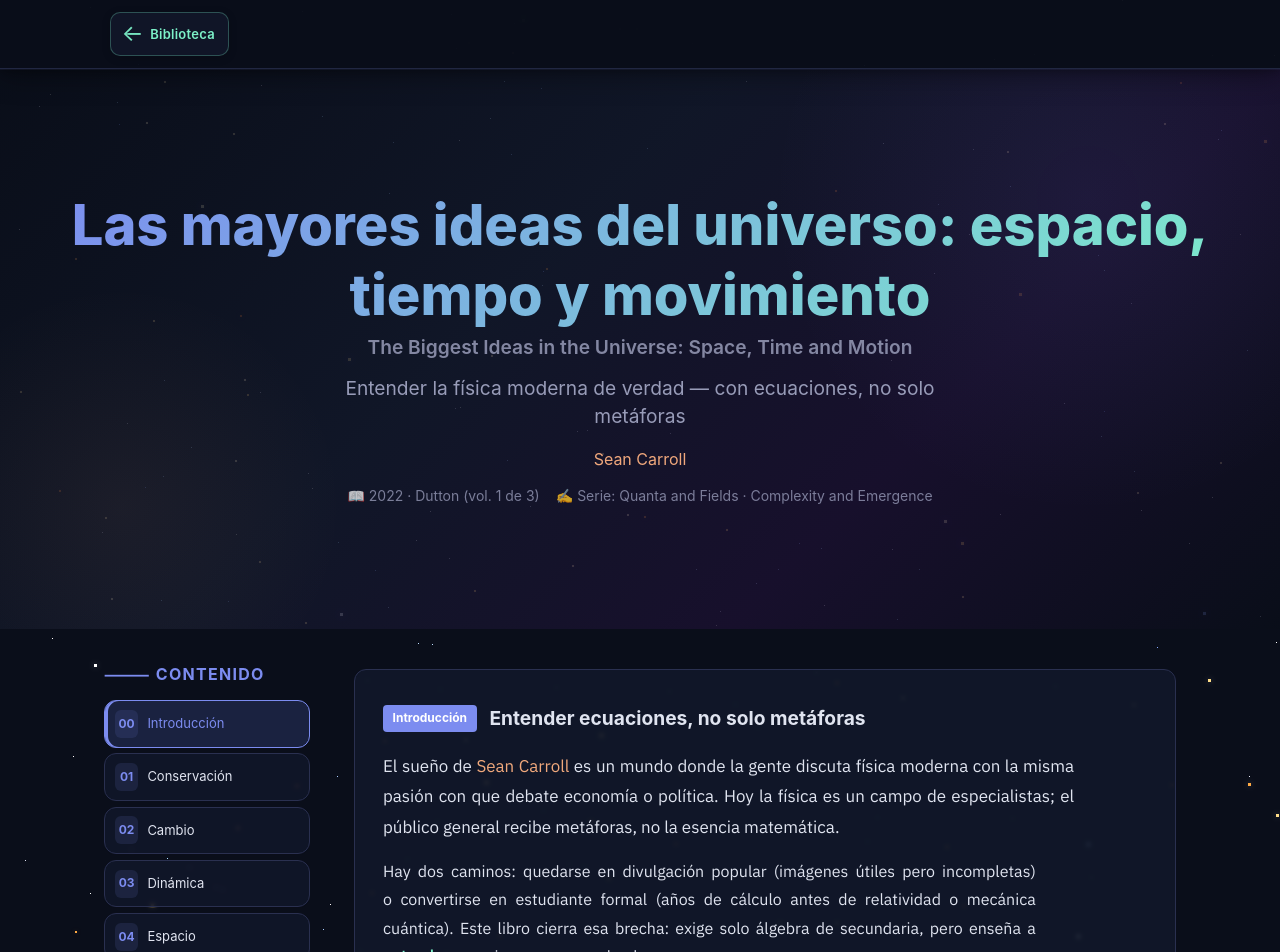
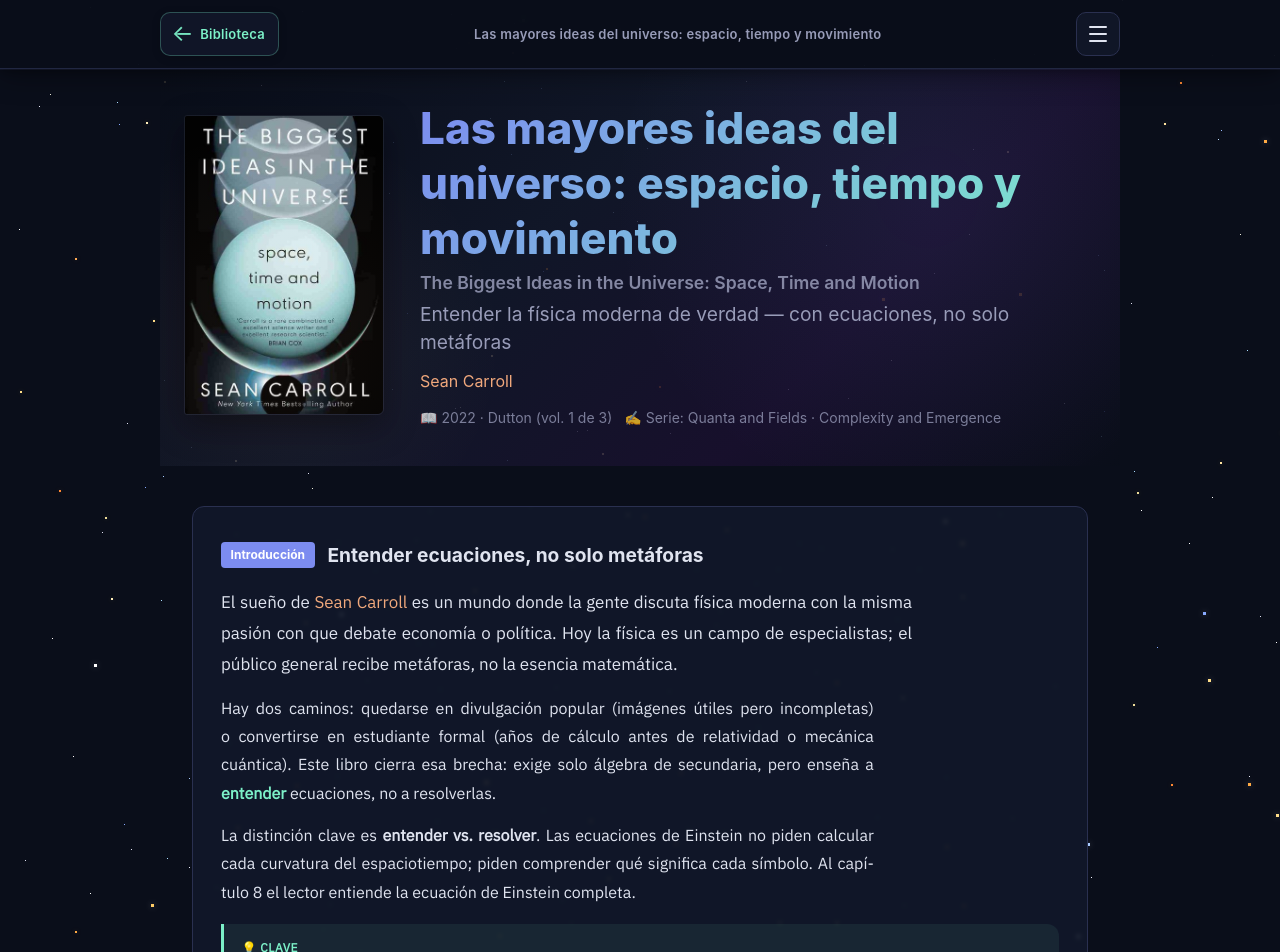
Before and after one commit to LucasJappert/memorable-summaries, a Vue app: page /libro/biggest-ideas-universe#prefacio in a window 1280 px wide. Shown: the top 952 px of the page. Built offline with nearby package versions, Linux system fonts and the light colour scheme.

Commit message:
Mejorar layout desktop: portada en hero, ancho responsive y menú único.
Elimina sidebar de capítulos; navegación por drawer en todos los viewports y contenido a ancho completo con título en el header.

Co-authored-by: Cursor <cursoragent@cursor.com>

```diff
--- a/src/assets/styles.css
+++ b/src/assets/styles.css
@@ -12,6 +12,7 @@
     --gutter: 1rem;
     --gutter-left: max(var(--gutter), env(safe-area-inset-left, 0px));
     --gutter-right: max(var(--gutter), env(safe-area-inset-right, 0px));
+    --layout-max: 720px;
     --font-ui: -apple-system, BlinkMacSystemFont, 'Segoe UI', system-ui, sans-serif;
     --font-read: 'IBM Plex Sans', var(--font-ui);
   }
@@ -493,11 +494,14 @@
     align-items: center;
     justify-content: space-between;
     gap: 0.75rem;
-    max-width: 1060px;
+    max-width: var(--layout-max);
     margin: 0 auto;
     min-height: 44px;
     padding: 0.65rem var(--gutter-right) 0.65rem var(--gutter-left);
     box-sizing: content-box;
+  }
+  .site-header__book-title {
+    display: none;
   }
   .site-header__start {
     display: flex;
@@ -814,9 +818,9 @@
     z-index: 2;
     display: grid;
     grid-template-columns: 1fr;
-    max-width: 800px;
+    max-width: var(--layout-max);
     margin: 0 auto;
-    padding: 0 var(--gutter);
+    padding: 0 var(--gutter-left) 2rem var(--gutter-right);
   }
   .page-layout__main {
     min-width: 0;
@@ -832,6 +836,22 @@
     text-align: center;
     padding: 0.5rem 0 1.25rem;
     background: linear-gradient(135deg, rgba(10,14,26,0.85) 0%, rgba(18,24,43,0.85) 40%, rgba(26,16,48,0.85) 70%, rgba(10,14,26,0.85) 100%);
+  }
+  .hero__cover {
+    display: none;
+    flex-shrink: 0;
+  }
+  .hero__cover .cover-art {
+    width: 100%;
+    box-shadow:
+      0 12px 32px rgba(0, 0, 0, 0.42),
+      inset 3px 0 12px rgba(255, 255, 255, 0.08),
+      inset -1px 0 0 rgba(0, 0, 0, 0.18);
+  }
+  .hero__body {
+    position: relative;
+    z-index: 1;
+    min-width: 0;
   }
   .hero::before {
     content: '';
@@ -1352,7 +1372,7 @@
   .library {
     position: relative;
     z-index: 2;
-    max-width: 720px;
+    max-width: var(--layout-max);
     margin: 0 auto;
     padding: 0.75rem var(--gutter-left) 2.5rem var(--gutter-right);
   }
@@ -1697,13 +1717,105 @@
   }
 
   @media (min-width: 1024px) {
+    :root {
+      --layout-max: 1180px;
+      --gutter: 1.5rem;
+    }
+
+    .site-header__book-title {
+      display: block;
+      flex: 1;
+      min-width: 0;
+      margin: 0;
+      padding: 0 1rem;
+      text-align: center;
+      font-size: 0.8125rem;
+      font-weight: 600;
+      letter-spacing: 0.02em;
+      color: var(--text2);
+      white-space: nowrap;
+      overflow: hidden;
+      text-overflow: ellipsis;
+    }
+
     .library-shelf {
       grid-template-columns: repeat(5, minmax(0, 1fr));
       gap: 1.25rem 1rem;
     }
+
+    .page-layout {
+      grid-template-columns: 1fr;
+      max-width: var(--layout-max);
+      padding: 0 1.5rem 2.5rem;
+    }
+
+    .nav-drawer__panel {
+      width: min(420px, 38vw);
+      max-width: 420px;
+    }
+
+    .concept-grid {
+      grid-template-columns: repeat(3, 1fr);
+    }
+
+    .figures {
+      grid-template-columns: repeat(3, 1fr);
+    }
+
+    .hero {
+      gap: 2.75rem;
+      padding: 2.25rem 1.5rem 2.5rem;
+    }
+
+    .hero__cover {
+      width: clamp(160px, 14vw, 220px);
+    }
+
+    .hero::before {
+      width: 50vw;
+      height: 50vw;
+      top: -15vw;
+      right: -10vw;
+    }
+    .hero::after {
+      width: 35vw;
+      height: 35vw;
+      bottom: -8vw;
+      left: -8vw;
+    }
+  }
+
+  @media (min-width: 1280px) {
+    :root {
+      --layout-max: 1280px;
+    }
+
+    .hero {
+      padding: 2.5rem 2rem 3rem;
+    }
+
+    .page-layout {
+      padding: 0 2rem 3rem;
+    }
+
+    .section p,
+    .section .content-list {
+      max-width: 72ch;
+    }
+  }
+
+  @media (min-width: 1400px) {
+    .library-shelf {
+      grid-template-columns: repeat(6, minmax(0, 1fr));
+    }
   }
 
   @media (min-width: 768px) {
+    :root {
+      --layout-max: 960px;
+      --gutter: 1.25rem;
+    }
+
     .reading-progress {
       height: 3px;
     }
@@ -1719,9 +1831,23 @@
     }
 
     .hero {
-      min-height: 65vh;
-      padding: 2rem 1.5rem;
-      justify-content: center;
+      flex-direction: row;
+      align-items: center;
+      gap: 2.25rem;
+      max-width: var(--layout-max);
+      margin: 0 auto;
+      min-height: unset;
+      padding: 2rem 1.5rem 2.25rem;
+      text-align: left;
+    }
+
+    .hero__cover {
+      display: block;
+      width: clamp(132px, 16vw, 200px);
+    }
+
+    .hero__body {
+      flex: 1;
     }
 
     .hero__title {
@@ -1731,12 +1857,12 @@
 
     .hero__title-es,
     .hero__title-main:not(.hero__title-main--original) {
-      font-size: clamp(2rem, 6vw, 3.5rem);
+      font-size: clamp(1.75rem, 4vw, 2.75rem);
       font-weight: 800;
     }
 
     .hero__title-main--original {
-      font-size: clamp(0.95rem, 2vw, 1.2rem);
+      font-size: clamp(0.9rem, 1.8vw, 1.1rem);
       font-weight: 600;
       opacity: 0.85;
       margin-top: 0.35rem;
@@ -1748,7 +1874,8 @@
     .hero .subtitle {
       color: var(--text2);
       opacity: 1;
-      margin: 0.5rem auto 1rem;
+      margin: 0.5rem 0 0.75rem;
+      max-width: none;
     }
 
     .hero .author {
@@ -1760,13 +1887,14 @@
     .hero .meta {
       flex-direction: row;
       flex-wrap: wrap;
-      justify-content: center;
+      justify-content: flex-start;
       gap: 0;
+      align-items: flex-start;
     }
 
     .hero .meta span {
       display: inline-block;
-      margin: 0 0.5rem;
+      margin: 0 0.75rem 0 0;
       color: var(--text2);
       opacity: 1;
     }
@@ -1791,93 +1919,6 @@
     .section p.lead {
       font-size: 1.06rem;
       line-height: 1.82;
-    }
-  }
-
-  @media (min-width: 1024px) {
-    .site-header__menu-btn {
-      display: none;
-    }
-
-    .page-layout {
-      grid-template-columns: 210px 1fr;
-      max-width: 1060px;
-      gap: 0 2.5rem;
-      padding: 0 1.5rem 2rem;
-      align-items: start;
-    }
-
-    .page-layout__sidebar .toc {
-      position: sticky;
-      top: 4.25rem;
-      max-height: calc(100vh - 5rem);
-      overflow-y: auto;
-      margin: 2rem 0 0;
-      padding-right: 0.25rem;
-      scrollbar-width: thin;
-      scrollbar-color: var(--border) transparent;
-    }
-
-    .page-layout__sidebar .toc-grid {
-      grid-template-columns: 1fr;
-      gap: 0.35rem;
-    }
-
-    .page-layout__sidebar .toc-item {
-      font-size: 0.8125rem;
-      padding: 0.55rem 0.65rem;
-      min-height: 40px;
-    }
-
-    .page-layout__sidebar .toc-num {
-      font-size: 0.75rem;
-      min-width: 1.4rem;
-    }
-
-    .page-layout__sidebar .toc-item--active {
-      box-shadow: inset 3px 0 0 var(--accent);
-    }
-
-    .toc-item--collapsed {
-      display: flex;
-    }
-
-    .toc-expand {
-      display: none;
-    }
-
-    .toc-chevron {
-      display: none;
-    }
-
-    .concept-grid {
-      grid-template-columns: repeat(3, 1fr);
-    }
-
-    .figures {
-      grid-template-columns: repeat(3, 1fr);
-    }
-
-    .hero::before {
-      width: 50vw;
-      height: 50vw;
-      top: -15vw;
-      right: -10vw;
-    }
-    .hero::after {
-      width: 35vw;
-      height: 35vw;
-      bottom: -8vw;
-      left: -8vw;
-    }
-  }
-
-  @media (min-width: 1280px) {
-    .page-layout {
-      max-width: 1120px;
-    }
-    .hero {
-      min-height: 70vh;
     }
   }
 
@@ -1896,31 +1937,6 @@
 
     .page-layout {
       padding: 0;
-    }
-
-    .page-layout__sidebar .toc {
-      margin: 0.5rem 0 0.85rem;
-    }
-
-    .toc__heading {
-      padding: 0 var(--gutter-left);
-    }
-
-    .toc-grid {
-      gap: 0.35rem;
-    }
-
-    .toc-item {
-      gap: 0.6rem;
-      padding: 0.75rem var(--gutter-right) 0.75rem var(--gutter-left);
-      border-radius: 0;
-      border-left: none;
-      border-right: none;
-    }
-
-    .toc-expand {
-      width: auto;
-      margin: 0.5rem var(--gutter-left);
     }
 
     .container .section {
--- a/src/components/HeroSection.vue
+++ b/src/components/HeroSection.vue
@@ -1,11 +1,17 @@
 <script setup lang="ts">
 import type { BookMeta } from '../types/book'
+import CoverArt from './CoverArt.vue'
 
-defineProps<{ meta: BookMeta }>()
+defineProps<{ meta: BookMeta; slug: string }>()
 </script>
 
 <template>
   <header class="hero">
+    <div class="hero__cover" aria-hidden="true">
+      <CoverArt :slug="slug" :meta="meta" />
+    </div>
+
+    <div class="hero__body">
       <h1 class="hero__title">
         <span v-if="meta.titleEs" class="hero__title-es">{{ meta.titleEs }}</span>
         <span
@@ -21,5 +27,6 @@ defineProps<{ meta: BookMeta }>()
         <span v-for="item in meta.meta" :key="item">{{ item }}</span>
       </p>
       <a href="#contenido" class="hero__cta">Ver capítulos ↓</a>
+    </div>
   </header>
 </template>
--- a/src/components/SiteHeader.vue
+++ b/src/components/SiteHeader.vue
@@ -6,7 +6,10 @@ import { useActiveSection } from '../composables/useActiveSection'
 import { useScrollHeader } from '../composables/useScrollHeader'
 import BrandLogo from './BrandLogo.vue'
 
-const props = defineProps<{ toc?: TocItem[] }>()
+const props = defineProps<{
+  toc?: TocItem[]
+  bookTitle?: string
+}>()
 
 const route = useRoute()
 const isBookPage = computed(() => route.name === 'book')
@@ -85,6 +88,14 @@ onUnmounted(() => {
         </RouterLink>
       </div>
 
+      <p
+        v-if="isBookPage && bookTitle"
+        class="site-header__book-title"
+        :title="bookTitle"
+      >
+        {{ bookTitle }}
+      </p>
+
       <button
         v-if="hasToc"
         type="button"
--- a/src/views/BookView.vue
+++ b/src/views/BookView.vue
@@ -4,7 +4,6 @@ import { getBookBySlug } from '../books/catalog'
 import ReadingProgress from '../components/ReadingProgress.vue'
 import SiteHeader from '../components/SiteHeader.vue'
 import HeroSection from '../components/HeroSection.vue'
-import TableOfContents from '../components/TableOfContents.vue'
 import BookSection from '../components/BookSection.vue'
 import ConceptGrid from '../components/ConceptGrid.vue'
 import Timeline from '../components/Timeline.vue'
@@ -14,6 +13,20 @@ import { useReadingPosition } from '../composables/useReadingPosition'
 const props = defineProps<{ slug: string }>()
 
 const book = computed(() => getBookBySlug(props.slug))
+
+const headerBookTitle = computed(
+  () => book.value?.meta.titleEs?.trim() || book.value?.meta.title,
+)
+
+const navToc = computed(() => {
+  if (!book.value) return []
+  return [
+    ...book.value.toc,
+    { id: 'conceptos', num: '✦', label: 'Conceptos clave' },
+    { id: 'cronologia', num: '◈', label: 'Cronología' },
+    { id: 'figuras', num: '✦', label: 'Figuras clave' },
+  ]
+})
 
 const readingSectionIds = computed(() => {
   if (!book.value) return []
@@ -44,15 +57,11 @@ useReadingPosition(bookSlug, readingSectionIds, sectionLabels)
   <template v-if="book">
     <ReadingProgress />
 
-    <SiteHeader :toc="book.toc" />
-    <HeroSection :meta="book.meta" />
+    <SiteHeader :toc="navToc" :book-title="headerBookTitle" />
+    <HeroSection :meta="book.meta" :slug="book.slug" />
 
     <div class="page-layout">
-      <aside class="page-layout__sidebar" aria-label="Navegación del libro">
-        <TableOfContents :items="book.toc" />
-      </aside>
-
-      <main class="page-layout__main">
+      <main id="contenido" class="page-layout__main">
         <div class="container">
           <BookSection v-for="section in book.sections" :key="section.id" :section="section" />
 
```
Lines whose indentation alone changed are shown as unchanged.
